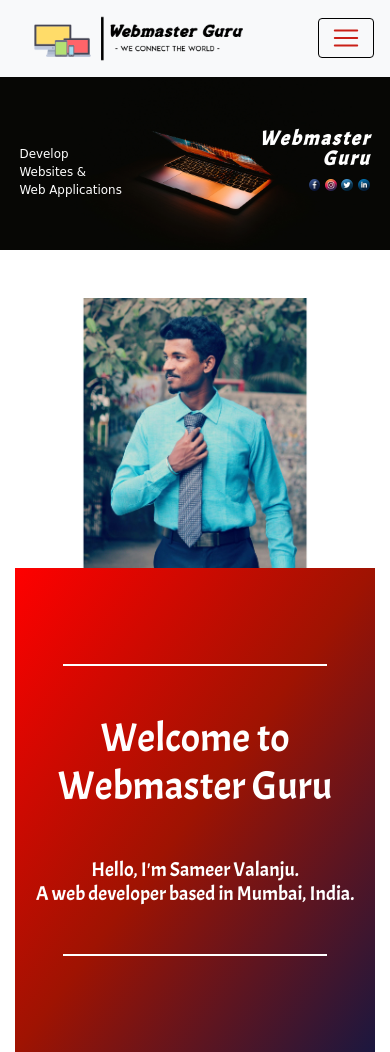
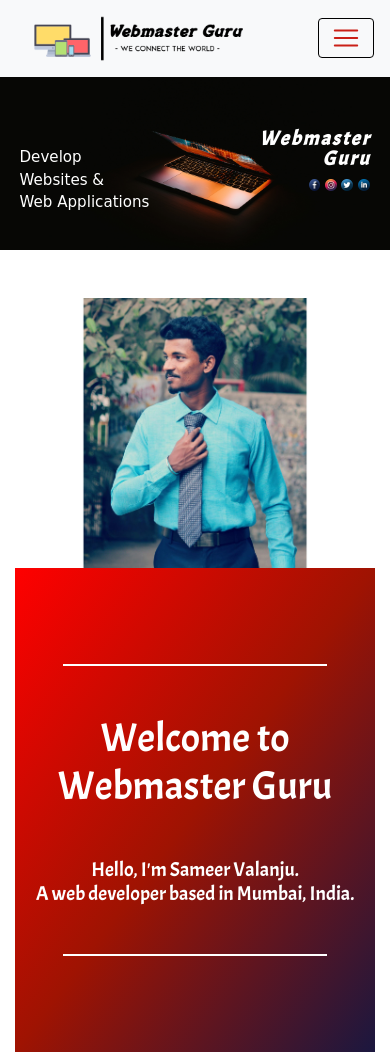
Before and after one commit to SValanju/webmasterguru, a plain HTML site: page index.html in a window 390 px wide. Shown: the top 1052 px of the page. Drawn offline with nearby package versions, Linux system fonts and the light colour scheme; a web font is replaced by a local one.

Commit message:
Update index.css

```diff
--- a/index.css
+++ b/index.css
@@ -163,7 +163,7 @@
 		display: none;
 	}
 	.left-heading{
-		font-size: calc(0.5rem + 1vw);
+		font-size: calc(0.7rem + 1vw);
 	}
 	.right-heading p{
 		font-size: calc(1rem + 1vw);
```
